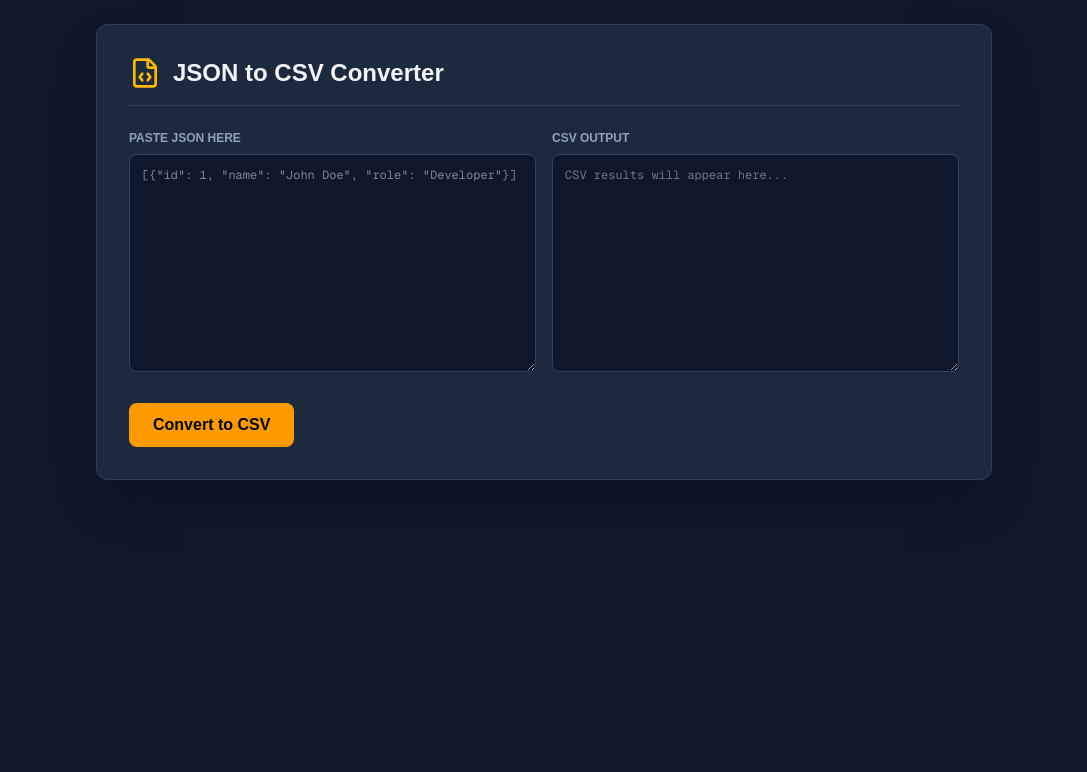
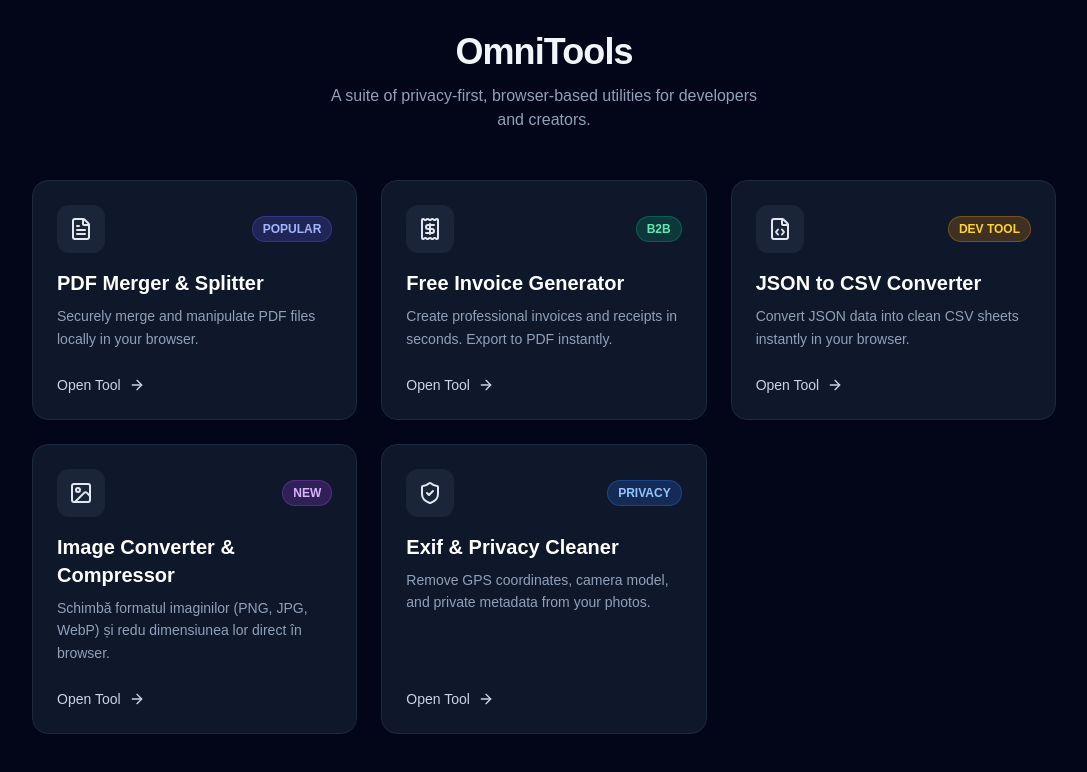
Before and after one commit to u8730576247-bot/omnitools-app, a Next.js app: page /json-converter in a window 1280 px wide. Shown: the top 772 px of the page, without its empty margins (96-1183 px from the left). Built offline with nearby package versions, Linux system fonts and the light colour scheme.

Commit message:
Fix page.tsx

```diff
--- a/src/app/json-converter/page.tsx
+++ b/src/app/json-converter/page.tsx
@@ -1,128 +1,105 @@
-'use client';
+import Link from 'next/link';
+import { FileText, Receipt, FileCode, Image, ShieldCheck, ArrowRight } from 'lucide-react';
 
-import { useState } from 'react';
-import { FileCode, Download, Copy, Check } from 'lucide-react';
-
-export default function JsonConverter() {
-  const [jsonInput, setJsonInput] = useState('');
-  const [csvOutput, setCsvOutput] = useState('');
-  const [copied, setCopied] = useState(false);
-  const [error, setError] = useState('');
-
-  const convertToCsv = () => {
-    setError('');
-    try {
-      if (!jsonInput.trim()) return;
-      const parsed = JSON.parse(jsonInput);
-      const array = Array.isArray(parsed) ? parsed : [parsed];
-
-      if (array.length === 0) {
-        setError('JSON array is empty.');
-        return;
-      }
-
-      const headers = Object.keys(array[0]);
-      const csvRows = [
-        headers.join(','),
-        ...array.map((row) =>
-          headers
-            .map((field) => JSON.stringify(row[field] ?? ''))
-            .join(',')
-        ),
-      ];
-
-      setCsvOutput(csvRows.join('\n'));
-    } catch (err) {
-      setError('Invalid JSON syntax. Please check your input.');
-    }
-  };
-
-  const handleCopy = () => {
-    navigator.clipboard.writeText(csvOutput);
-    setCopied(true);
-    setTimeout(() => setCopied(false), 2000);
-  };
-
-  const handleDownload = () => {
-    const blob = new Blob([csvOutput], { type: 'text/csv' });
-    const url = URL.createObjectURL(blob);
-    const link = document.createElement('a');
-    link.href = url;
-    link.download = 'omnitools-data.csv';
-    link.click();
-  };
+export default function Home() {
+  const tools = [
+    {
+      title: 'PDF Merger & Splitter',
+      description:
+        'Securely merge and manipulate PDF files locally in your browser.',
+      icon: FileText,
+      href: '/pdf-merger',
+      badge: 'POPULAR',
+      badgeColor: 'bg-indigo-500/20 text-indigo-300 border-indigo-500/30',
+    },
+    {
+      title: 'Free Invoice Generator',
+      description:
+        'Create professional invoices and receipts in seconds. Export to PDF instantly.',
+      icon: Receipt,
+      href: '/invoice-generator',
+      badge: 'B2B',
+      badgeColor: 'bg-emerald-500/20 text-emerald-300 border-emerald-500/30',
+    },
+    {
+      title: 'JSON to CSV Converter',
+      description:
+        'Convert JSON data into clean CSV sheets instantly in your browser.',
+      icon: FileCode,
+      href: '/json-converter',
+      badge: 'DEV TOOL',
+      badgeColor: 'bg-amber-500/20 text-amber-300 border-amber-500/30',
+    },
+    {
+      title: 'Image Converter & Compressor',
+      description:
+        'Schimbă formatul imaginilor (PNG, JPG, WebP) și redu dimensiunea lor direct în browser.',
+      icon: Image,
+      href: '/image-converter',
+      badge: 'NEW',
+      badgeColor: 'bg-purple-500/20 text-purple-300 border-purple-500/30',
+    },
+    {
+      title: 'Exif & Privacy Cleaner',
+      description:
+        'Remove GPS coordinates, camera model, and private metadata from your photos.',
+      icon: ShieldCheck,
+      href: '/exif-cleaner',
+      badge: 'PRIVACY',
+      badgeColor: 'bg-blue-500/20 text-blue-300 border-blue-500/30',
+    },
+  ];
 
   return (
-    <div className="min-h-screen bg-slate-900 text-slate-100 p-6 flex flex-col items-center">
-      <div className="max-w-4xl w-full bg-slate-800 rounded-xl p-8 border border-slate-700 shadow-2xl">
-        <div className="flex items-center space-x-3 mb-6 border-b border-slate-700 pb-4">
-          <FileCode className="w-8 h-8 text-amber-400" />
-          <h1 className="text-2xl font-bold">JSON to CSV Converter</h1>
-        </div>
+    <main className="min-h-screen bg-slate-950 text-slate-100 p-8">
+      <div className="max-w-5xl mx-auto">
+        <header className="text-center mb-12">
+          <h1 className="text-4xl font-extrabold tracking-tight mb-3">OmniTools</h1>
+          <p className="text-slate-400 max-w-md mx-auto">
+            A suite of privacy-first, browser-based utilities for developers and creators.
+          </p>
+        </header>
 
-        {error && (
-          <div className="bg-red-500/10 border border-red-500/50 text-red-400 text-sm p-3 rounded-lg mb-4">
-            {error}
-          </div>
-        )}
+        <div className="grid grid-cols-1 md:grid-cols-2 lg:grid-cols-3 gap-6">
+          {tools.map((tool) => {
+            const Icon = tool.icon;
+            return (
+              <Link
+                key={tool.href}
+                href={tool.href}
+                className="group relative bg-slate-900 border border-slate-800 hover:border-slate-700 p-6 rounded-2xl transition-all duration-200 hover:shadow-xl hover:shadow-slate-900/50 flex flex-col justify-between"
+              >
+                <div>
+                  <div className="flex items-center justify-between mb-4">
+                    <div className="p-3 bg-slate-800/80 rounded-xl text-slate-200 group-hover:scale-105 transition-transform">
+                      <Icon size={24} />
+                    </div>
+                    <span
+                      className={`text-xs font-semibold px-2.5 py-1 rounded-full border ${tool.badgeColor}`}
+                    >
+                      {tool.badge}
+                    </span>
+                  </div>
+                  <h2 className="text-xl font-bold mb-2 text-white group-hover:text-blue-400 transition-colors">
+                    {tool.title}
+                  </h2>
+                  <p className="text-slate-400 text-sm leading-relaxed mb-6">
+                    {tool.description}
+                  </p>
+                </div>
 
-        <div className="grid grid-cols-1 md:grid-cols-2 gap-4 mb-6">
-          <div>
-            <label className="block text-xs font-semibold text-slate-400 mb-2">
-              PASTE JSON HERE
-            </label>
-            <textarea
-              rows={12}
-              placeholder='[{"id": 1, "name": "John Doe", "role": "Developer"}]'
-              value={jsonInput}
-              onChange={(e) => setJsonInput(e.target.value)}
-              className="w-full bg-slate-900 border border-slate-700 rounded-lg p-3 text-xs font-mono focus:outline-none focus:border-amber-400"
-            />
-          </div>
-
-          <div>
-            <label className="block text-xs font-semibold text-slate-400 mb-2">
-              CSV OUTPUT
-            </label>
-            <textarea
-              rows={12}
-              readOnly
-              value={csvOutput}
-              placeholder="CSV results will appear here..."
-              className="w-full bg-slate-900 border border-slate-700 rounded-lg p-3 text-xs font-mono focus:outline-none text-slate-300"
-            />
-          </div>
-        </div>
-
-        <div className="flex flex-wrap gap-3">
-          <button
-            onClick={convertToCsv}
-            className="bg-amber-500 hover:bg-amber-400 text-slate-950 font-bold px-6 py-2.5 rounded-lg transition-colors"
-          >
-            Convert to CSV
-          </button>
-
-          {csvOutput && (
-            <>
-              <button
-                onClick={handleCopy}
-                className="bg-slate-700 hover:bg-slate-600 text-white font-semibold px-4 py-2.5 rounded-lg transition-colors flex items-center space-x-2"
-              >
-                {copied ? <Check className="w-4 h-4 text-emerald-400" /> : <Copy className="w-4 h-4" />}
-                <span>{copied ? 'Copied!' : 'Copy'}</span>
-              </button>
-
-              <button
-                onClick={handleDownload}
-                className="bg-indigo-600 hover:bg-indigo-500 text-white font-semibold px-4 py-2.5 rounded-lg transition-colors flex items-center space-x-2"
-              >
-                <Download className="w-4 h-4" />
-                <span>Download .CSV</span>
-              </button>
-            </>
-          )}
+                <div className="flex items-center text-sm font-medium text-slate-300 group-hover:text-white transition-colors">
+                  Open Tool{' '}
+                  <ArrowRight
+                    size={16}
+                    className="ml-2 group-hover:translate-x-1 transition-transform"
+                  />
+                </div>
+              </Link>
+            );
+          })}
         </div>
       </div>
-    </div>
+    </main>
   );
 }
```
